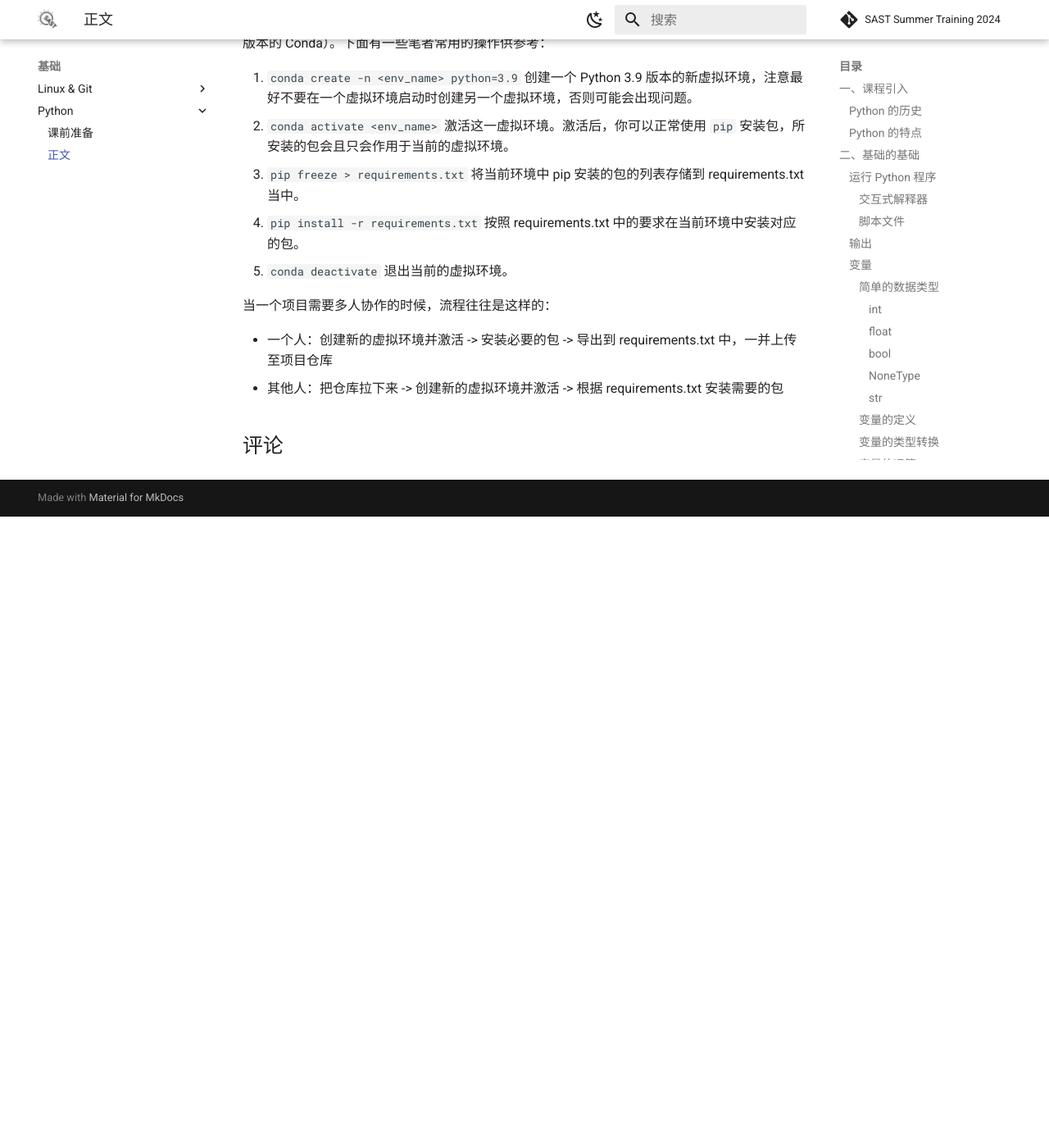
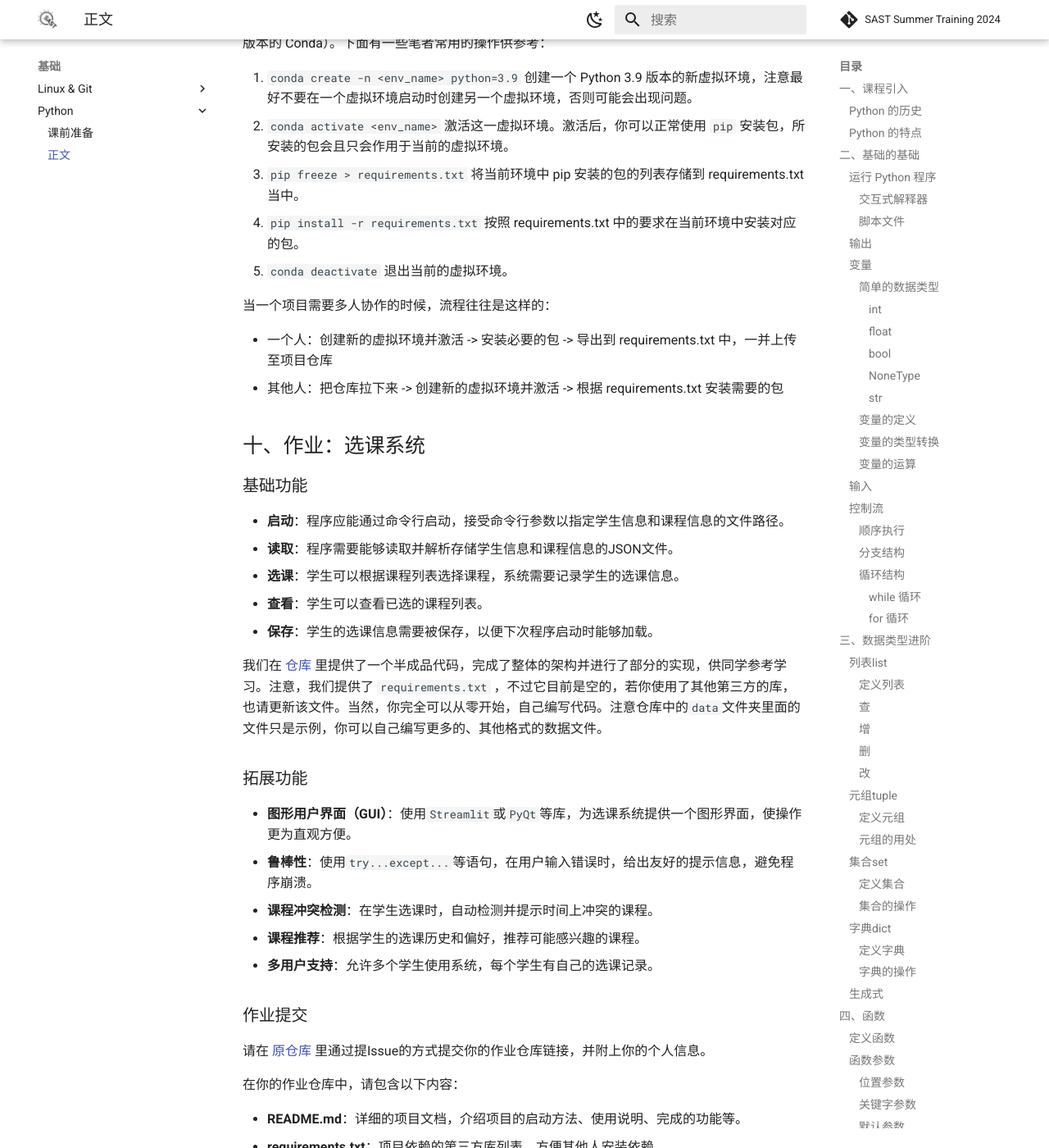
Before and after one commit to sast-summer-training-2024/sast-summer-training-2024.github.io, an MkDocs documentation site: the page built from docs/basic/python/handout.md, in a window 1280 px wide and 1400 px high, scrolled down 17403 px. Shown: the whole window at 82% size. Built offline with MkDocs 1.6.1 and Material for MkDocs 9.7.7, drawn with Linux system fonts in a browser that asks for light colours; comment, search, counter and statistics services are not loaded; before the commit the page ends 18033 px from its top, so only the background shows below that; some of the changed text lies outside the part shown.

Commit message:
Update handout.md

```diff
--- a/docs/basic/python/handout.md
+++ b/docs/basic/python/handout.md
@@ -649,3 +649,46 @@ Conda 的安装相对简单，请大家自行去 [Tuna](https://mirrors.tuna.tsi
 
 - 一个人：创建新的虚拟环境并激活 -> 安装必要的包 -> 导出到 requirements.txt 中，一并上传至项目仓库
 - 其他人：把仓库拉下来 -> 创建新的虚拟环境并激活 -> 根据 requirements.txt 安装需要的包
+
+## 十、作业：选课系统
+
+### 基础功能
+
+- **启动**：程序应能通过命令行启动，接受命令行参数以指定学生信息和课程信息的文件路径。
+- **读取**：程序需要能够读取并解析存储学生信息和课程信息的JSON文件。
+- **选课**：学生可以根据课程列表选择课程，系统需要记录学生的选课信息。
+- **查看**：学生可以查看已选的课程列表。
+- **保存**：学生的选课信息需要被保存，以便下次程序启动时能够加载。
+
+我们在 [仓库](https://github.com/sast-summer-training-2024/sast2024-Python) 里提供了一个半成品代码，完成了整体的架构并进行了部分的实现，供同学参考学习。注意，我们提供了 `requirements.txt` ，不过它目前是空的，若你使用了其他第三方的库，也请更新该文件。当然，你完全可以从零开始，自己编写代码。注意仓库中的`data`文件夹里面的文件只是示例，你可以自己编写更多的、其他格式的数据文件。
+
+### 拓展功能
+
+- **图形用户界面（GUI）**：使用`Streamlit`或`PyQt`等库，为选课系统提供一个图形界面，使操作更为直观方便。
+- **鲁棒性**：使用`try...except...`等语句，在用户输入错误时，给出友好的提示信息，避免程序崩溃。
+- **课程冲突检测**：在学生选课时，自动检测并提示时间上冲突的课程。
+- **课程推荐**：根据学生的选课历史和偏好，推荐可能感兴趣的课程。
+- **多用户支持**：允许多个学生使用系统，每个学生有自己的选课记录。
+
+### 作业提交
+
+请在 [原仓库](https://github.com/sast-summer-training-2024/sast2024-Python) 里通过提Issue的方式提交你的作业仓库链接，并附上你的个人信息。
+
+在你的作业仓库中，请包含以下内容：
+
+- **README.md**：详细的项目文档，介绍项目的启动方法、使用说明、完成的功能等。
+- **requirements.txt**：项目依赖的第三方库列表，方便其他人安装依赖。
+- **src/**：源代码目录，包含所有的Python脚本。
+- **data/**：数据文件目录，存放学生信息和课程信息的文件。
+
+### Deadline
+
+作业提交截止时间为一周后（2024.7.23 23:59:00），请在截止时间前完成提交。
+
+## 十一、附录
+下面列出了一些 Python 的学习资源，供大家参考：
+- 2023年lyf学长的 Python 教程：[链接](https://summer23.net9.org/basic/python/)
+- 2022年zcy学长的 Python 教程：[链接](https://zhaochen20.notion.site/a5a8fc071a0c42b188cf2bec1be5149d)
+- 2021年ayf学长的 Python 教程：[链接](https://cloud.tsinghua.edu.cn/d/1f222c2869964fc99f33/?p=%2F07-19%20Python&mode=list)
+- 清华大学计算机系科协技能引导文档：[链接](https://docs.net9.org/languages/python/)
+- Python 官方文档：[链接](https://docs.python.org/3/)
```
